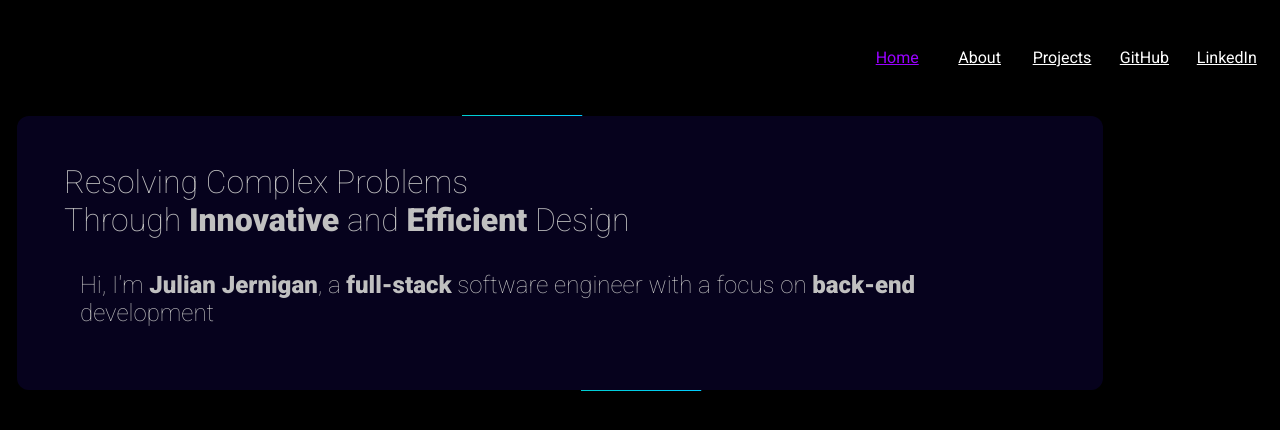
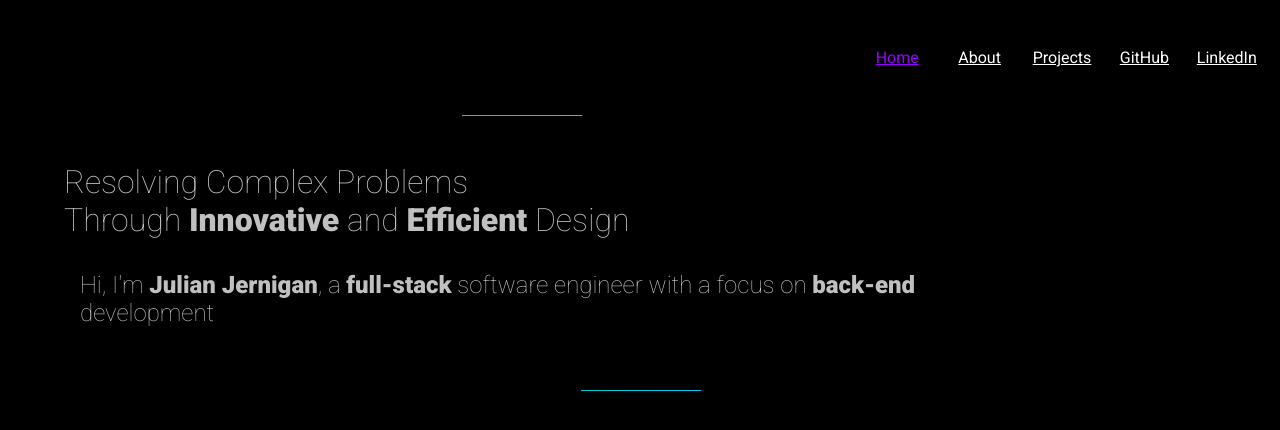
Before and after one commit to Job85/simplistic-portfolio, a Next.js app: page / in a window 1280 px wide. Shown: the top 430 px of the page. Built offline with nearby package versions, Linux system fonts and the light colour scheme.

Commit message:
changed container::after linear-gradient #06021d => #000

```diff
--- a/src/app/page.module.css
+++ b/src/app/page.module.css
@@ -32,7 +32,7 @@
     top: 1px;
     width: calc(100% - 2px);
     height: calc(100% - 2px);
-    background: linear-gradient(#06021d, #06021d);
+    background: linear-gradient(#000, #000);
     border-radius: 12px;
 }
 
```
